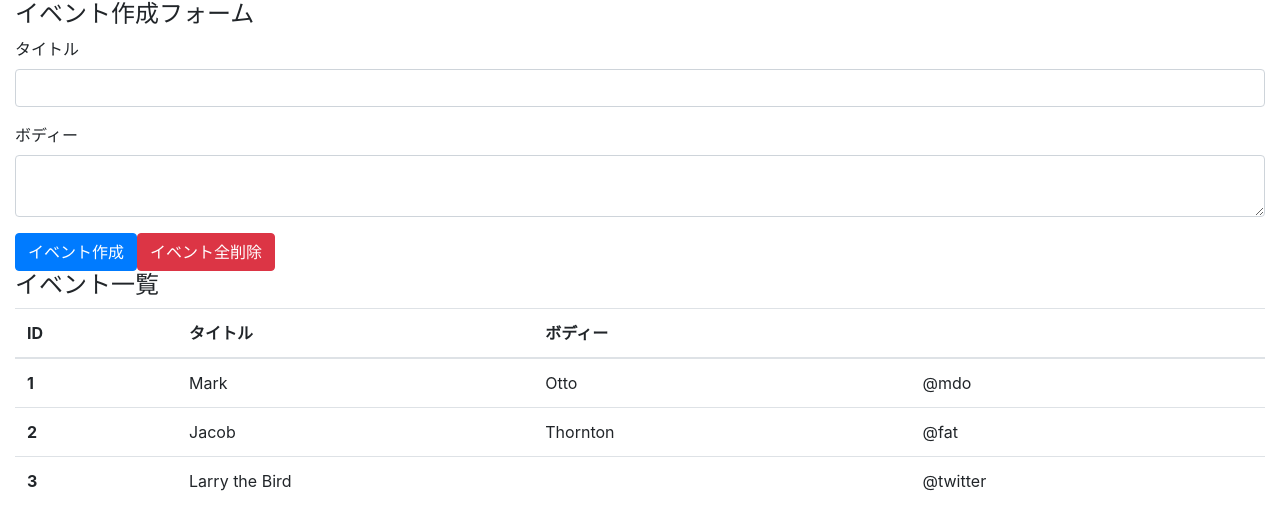
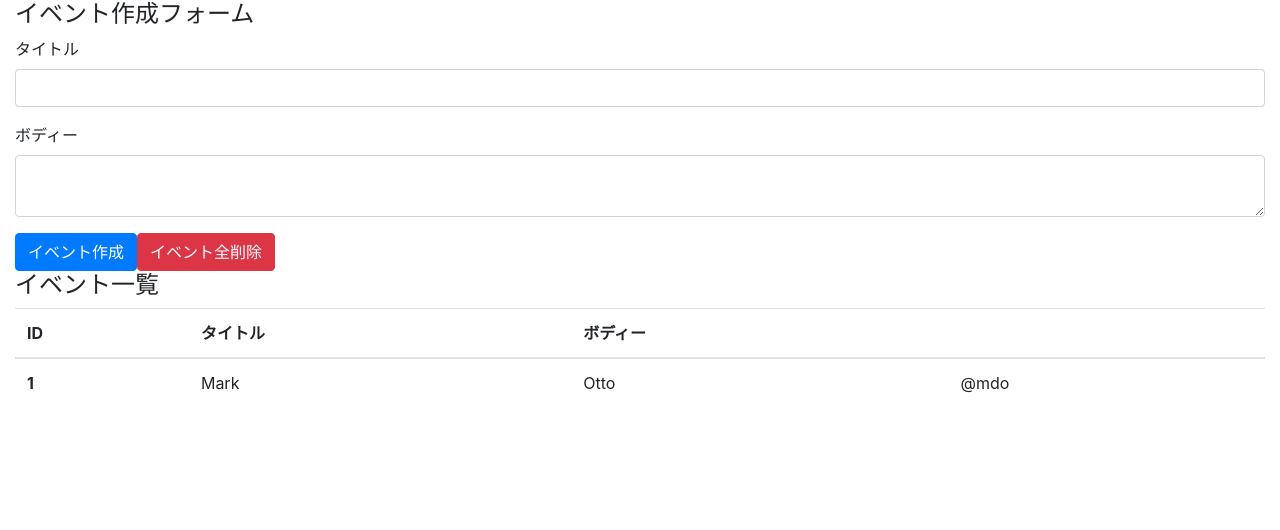
Before and after one commit to kynefuk/react-hooks, a React (Create React App) app: page / in a window 1280 px wide. Shown: the top 530 px of the page. Built offline with nearby package versions, Linux system fonts and the light colour scheme.

Commit message:
一部のアクションを実行できるようにした

```diff
--- a/src/components/App.js
+++ b/src/components/App.js
@@ -1,21 +1,47 @@
-import React from 'react';
+import React, { useState, useReducer } from 'react';
 
 import 'bootstrap/dist/css/bootstrap.min.css';
 
-const App = () =>  {
+import reducer from '../reducers';
+
+const App = () => {
+  const [state, dispatch] = useReducer(reducer, []);
+  const [title, setTitle] = useState('');
+  const [body, setBody] = useState('');
+
+  const addEvent = (e) => {
+    e.preventDefault();
+    dispatch({
+      type: 'CREATE_EVENT',
+      title,
+      body,
+    });
+  };
   return (
     <div className='container-fluid'>
       <h4>イベント作成フォーム</h4>
       <form>
         <div className='form-group'>
           <label htmlFor='formEventTitle'>タイトル</label>
-          <input className='form-control' id='formEventTitle' />
+          <input
+            className='form-control'
+            id='formEventTitle'
+            value={title}
+            onChange={(e) => setTitle(e.target.value)}
+          />
         </div>
-        <div class='form-group'>
+        <div className='form-group'>
           <label htmlFor='formEventBody'>ボディー</label>
-          <textarea className='form-control' id='formEventBody' />
+          <textarea
+            className='form-control'
+            id='formEventBody'
+            value={body}
+            onChange={(e) => setBody(e.target.value)}
+          />
         </div>
-        <button className='btn btn-primary'>イベント作成</button>
+        <button className='btn btn-primary' onClick={addEvent}>
+          イベント作成
+        </button>
         <button className='btn btn-danger'>イベント全削除</button>
       </form>
 
@@ -37,21 +63,10 @@ const App = () =>  {
             <td>Otto</td>
             <td>@mdo</td>
           </tr>
-          <tr>
-            <th scope='row'>2</th>
-            <td>Jacob</td>
-            <td>Thornton</td>
-            <td>@fat</td>
-          </tr>
-          <tr>
-            <th scope='row'>3</th>
-            <td colspan='2'>Larry the Bird</td>
-            <td>@twitter</td>
-          </tr>
         </tbody>
       </table>
     </div>
   );
-}
+};
 
 export default App;
--- a/src/reducers/index.js
+++ b/src/reducers/index.js
@@ -1,11 +1,9 @@
-import { useReducer } from 'react';
-
 const events = (state = [], action) => {
   switch (action.type) {
     case 'CREATE_EVENT':
       const event = { title: action.title, body: action.body };
       const length = state.length;
-      const id = length == 0 ? 1 : state[length - 1].id + 1;
+      const id = length === 0 ? 1 : state[length - 1].id + 1;
       event.id = id;
       return [...state, { ...event }];
     case 'DELETE_EVENT':
```
